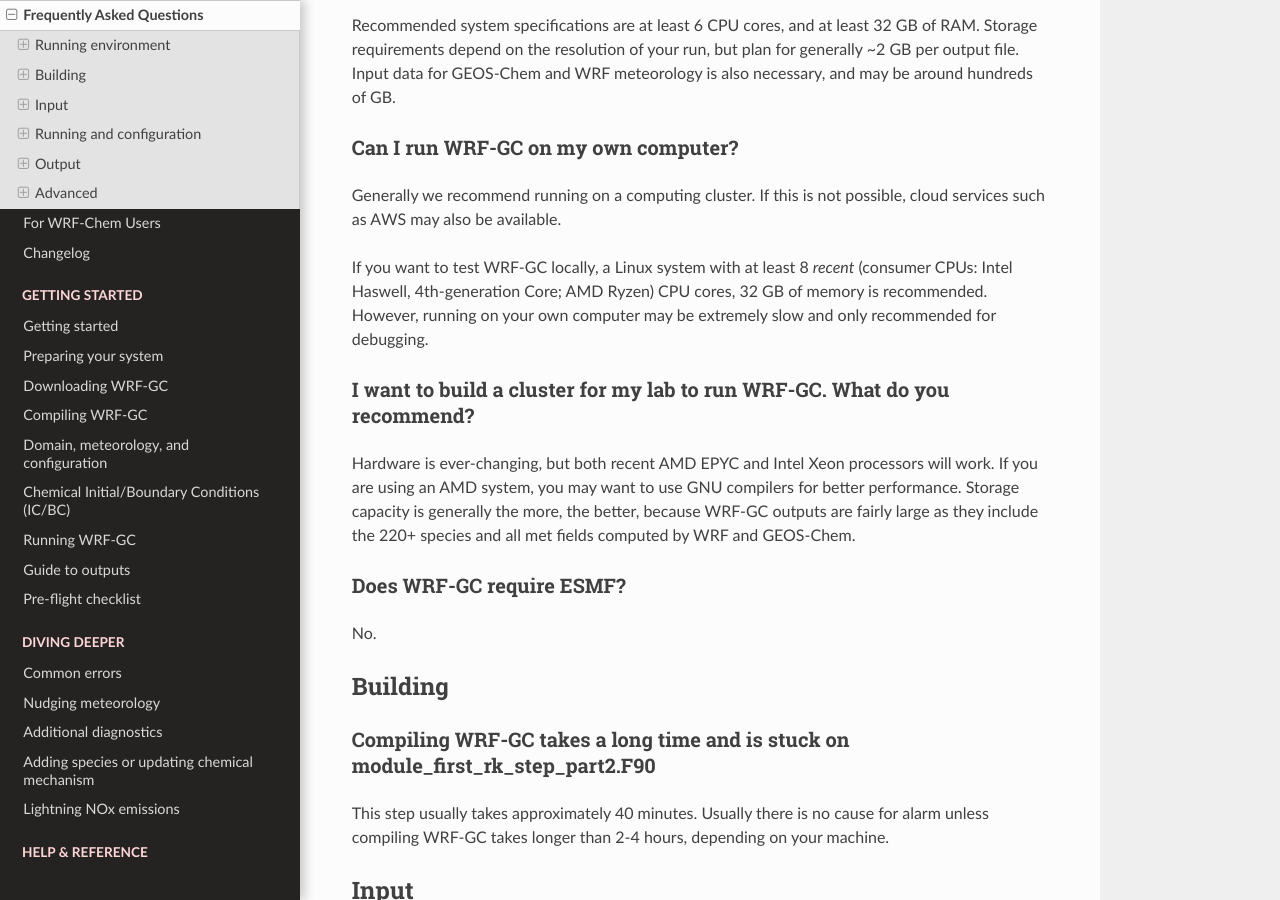
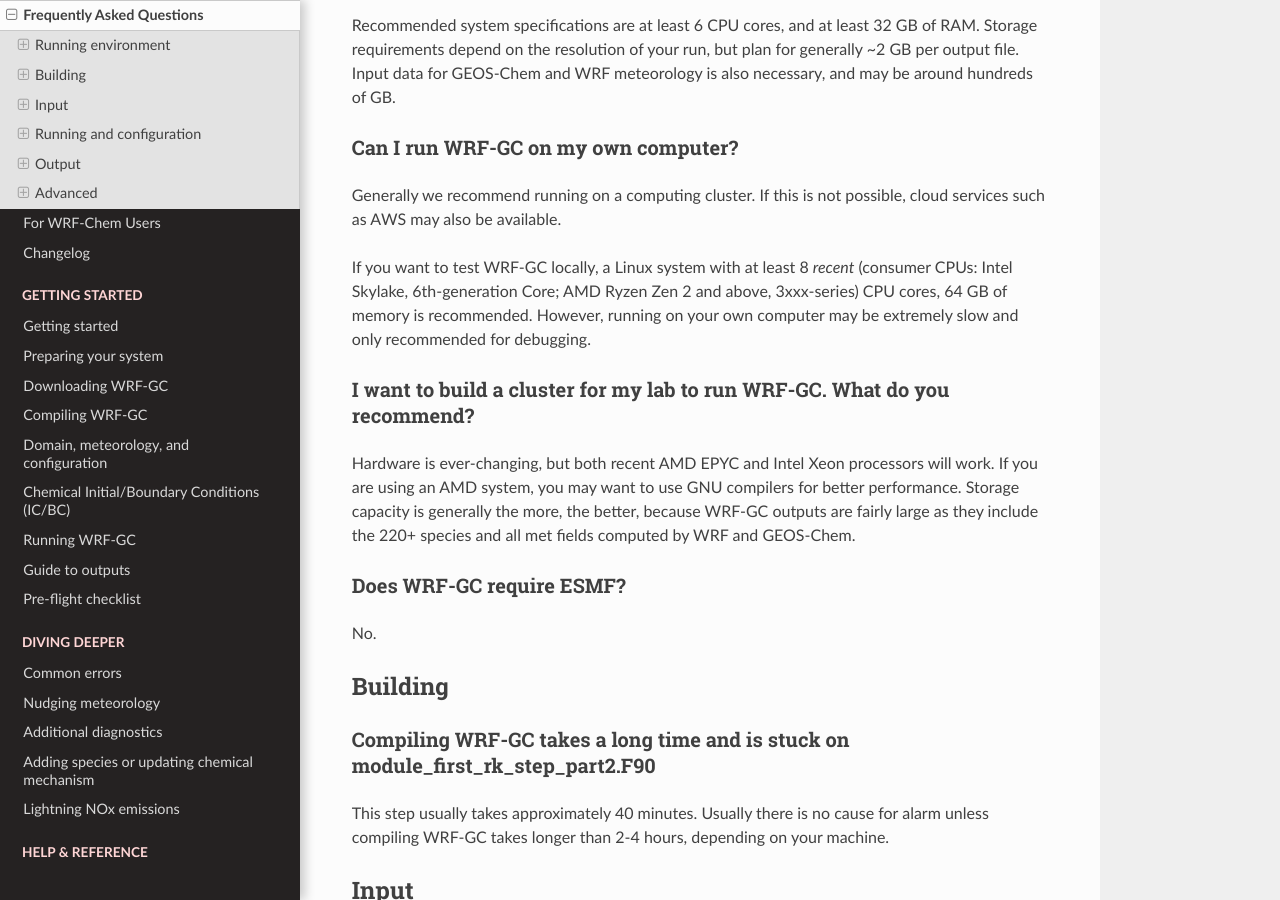
Before and after one commit to WRF-GC/documentation, a Sphinx documentation site: the page built from docs/source/faq.rst, in a window 1280 px wide and 900 px high, scrolled down 449 px. Built offline with Sphinx 7.4.7 and the Read the Docs theme 2.0.0, drawn with Linux system fonts in a browser that asks for light colours.

Commit message:
Minor updates 07/24

```diff
--- a/docs/source/faq.rst
+++ b/docs/source/faq.rst
@@ -19,7 +19,7 @@ Can I run WRF-GC on my own computer?
 
 Generally we recommend running on a computing cluster. If this is not possible, cloud services such as AWS may also be available.
 
-If you want to test WRF-GC locally, a Linux system with at least 8 *recent* (consumer CPUs: Intel Haswell, 4th-generation Core; AMD Ryzen) CPU cores, 32 GB of memory is recommended. However, running on your own computer may be extremely slow and only recommended for debugging.
+If you want to test WRF-GC locally, a Linux system with at least 8 *recent* (consumer CPUs: Intel Skylake, 6th-generation Core; AMD Ryzen Zen 2 and above, 3xxx-series) CPU cores, 64 GB of memory is recommended. However, running on your own computer may be extremely slow and only recommended for debugging.
 
 I want to build a cluster for my lab to run WRF-GC. What do you recommend?
 ^^^^^^^^^^^^^^^^^^^^^^^^^^^^^^^^^^^^^^^^^^^^^^^^^^^^^^^^^^^^^^^^^^^^^^^^^^
--- a/docs/source/guide-4-wps-domain-real.rst
+++ b/docs/source/guide-4-wps-domain-real.rst
@@ -169,6 +169,7 @@ If running nested domains and having complications getting the model to run succ
 * **Microphysics scheme.** (``mp_physics``): We recommend the Morrison Double-Moment scheme (``mp_physics = 10``).
 * **Cumulus parameterization scheme.** (``cu_physics``): We recommend New-Tiedke scheme (``cu_physics = 16``).
 * **Prognostic aerosol information.** For ``progn`` setting, see "Aerosol-Cloud Interaction" in the ``&chem`` section below.
+* **Vertical grid configuration.** You can configure the vertical grid using ``p_top_requested`` (model top hPa) and ``e_vert`` (number of vertical levels) namelist options. You can see the computed levels after running ``real.exe``, it will be part of the log file output. Advanced control of individual levels may also be available. `Refer to the WRF User's Guide <https://www2.mmm.ucar.edu/wrf/users/docs/user_guide_V3/user_guide_V3.9/users_guide_chap5.htm#hybrid_vert_coord>`_.
 
 &dynamics
 ^^^^^^^^^
```
